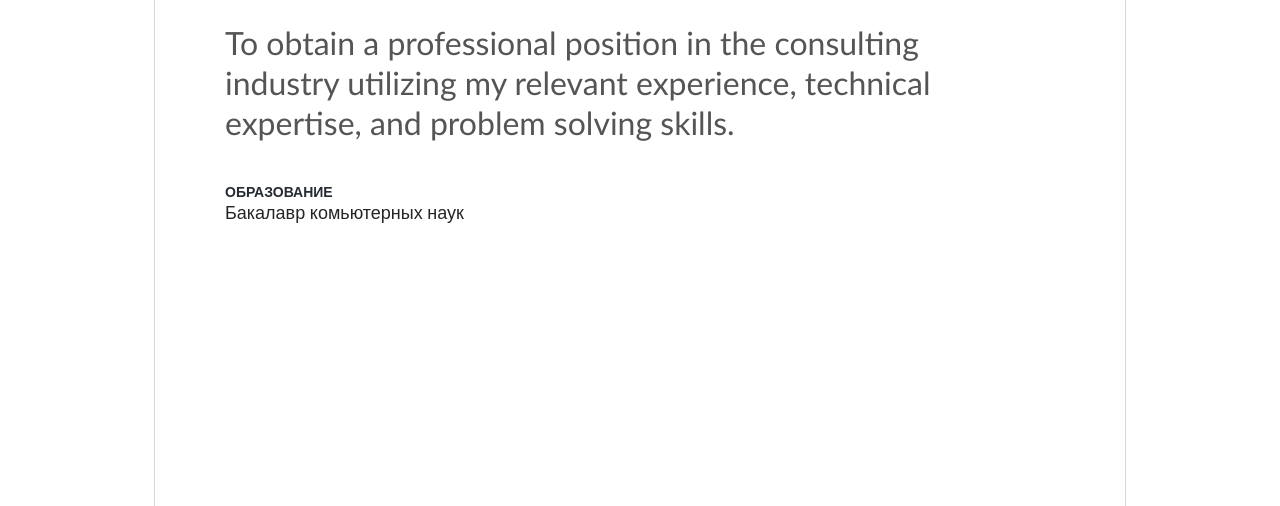
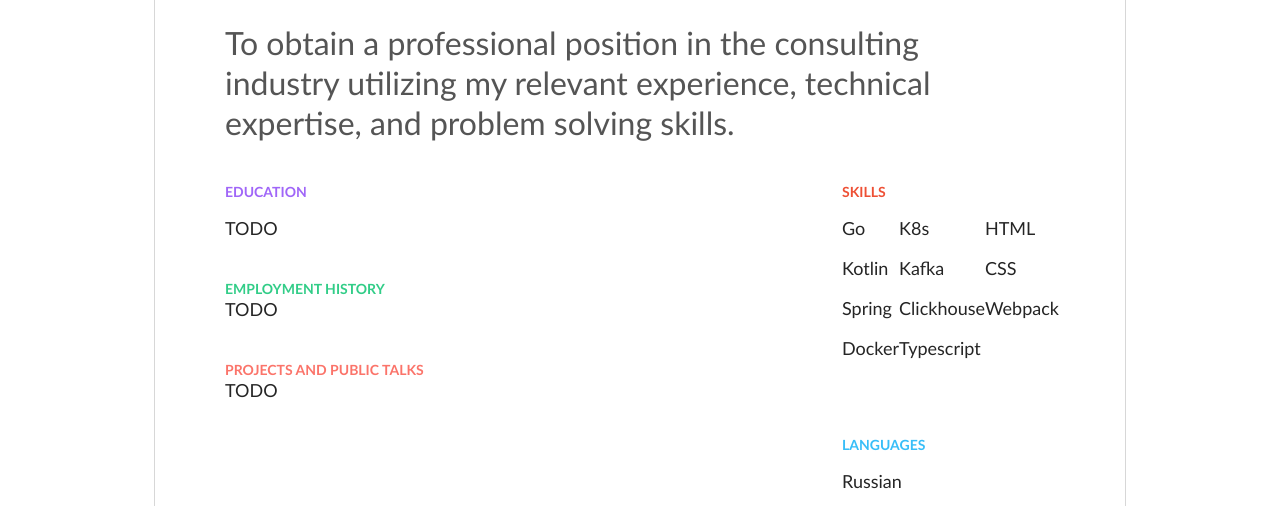
Before and after one commit to RobolabGs2/lab-resume, a website: page public/index.html in a window 1280 px wide. Shown: the part 283-789 px from the top of the page. Drawn offline with Linux system fonts and the light colour scheme.

Commit message:
Add page skeleton

```diff
--- a/public/css/styles.css
+++ b/public/css/styles.css
@@ -161,18 +161,67 @@ body {
 
 .resume-content {
   display: flex;
-  flex-wrap: wrap;
+  width: 100%;
+  justify-content: space-between;
 }
 
-.resume-content > section > header {
+.resume-content > section:first-child {
+  width: 453px;
+}
+
+.resume-content > section:last-child {
+  width: 213px;
+}
+
+.resume-content > section > article > header {
   font-weight: bold;
   line-height: 17px;
   font-size: 14px;
   text-transform: uppercase;
 }
 
-.resume-content > section > article {
+.resume-content > section > article > article {
   line-height: 24px;
   font-size: 18px;
   color: #252525;
 }
+
+.resume-content > section > article > article > * {
+  margin-top: 16px;
+}
+
+
+.resume-content > section > article {
+  margin-bottom: 40px;
+}
+
+.education > header {
+  color: #a066f8;
+}
+
+.experience > header {
+  color: #32cd88;
+}
+
+.projects > header {
+  color: #fb746a;
+}
+
+.skills > header {
+  color: #ee5035;
+}
+
+.languages > header {
+  color: #38bef8;
+}
+
+.skills > article, .languages > article {
+  display: flex;
+  flex-direction: column;
+  height: 196px;
+  flex-wrap: wrap;
+}
+
+.skills > article > span, .languages > article > span {
+  margin-top: 8px;
+}
--- a/public/index.html
+++ b/public/index.html
@@ -5,9 +5,9 @@
 <head>
   <meta charset="utf-8">
 
-  <title>My awesome resume</title>
+  <title>Viacheslav Ivanchenko</title>
   <meta name="description" content="My awesome resume">
-  <meta name="author" content="Johny Catswill">
+  <meta name="author" content="Viacheslav Ivanchenko">
 
   <link rel="stylesheet" href="css/styles.css">
 
@@ -51,13 +51,51 @@
         </section>
       </section>
       <section class="resume-description">
-        To obtain a professional position in the consulting industry utilizing my relevant experience, technical expertise, and problem solving skills.
+        To obtain a professional position in the consulting industry utilizing my relevant experience, technical
+        expertise, and problem solving skills.
       </section>
       <section>
         <article class="resume-content">
           <section>
-            <header>Образование</header>
-            <article>Бакалавр комьютерных наук</article>
+            <article class="education">
+              <header>Education</header>
+              <article>
+                <section>TODO</section>
+              </article>
+            </article>
+            <article class="experience">
+              <header>Employment History</header>
+              <article>TODO</article>
+            </article>
+            <article class="projects">
+              <header>Projects and public talks</header>
+              <article>TODO</article>
+            </article>
+          </section>
+          <section>
+            <article class="skills">
+              <header>Skills</header>
+              <article>
+                <span>Go</span>
+                <span>Kotlin</span>
+                <span>Spring</span>
+                <span>Docker</span>
+                <span>K8s</span>
+                <span>Kafka</span>
+                <span>Clickhouse</span>
+                <span>Typescript</span>
+                <span>HTML</span>
+                <span>CSS</span>
+                <span>Webpack</span>
+              </article>
+            </article>
+            <article class="languages">
+              <header>Languages</header>
+              <article>
+                <span>Russian</span>
+                <span>English (B2)</span>
+              </article>
+            </article>
           </section>
         </article>
       </section>
```
Also changed, not shown: public/images/GitHub-Mark-32px.png (added).
